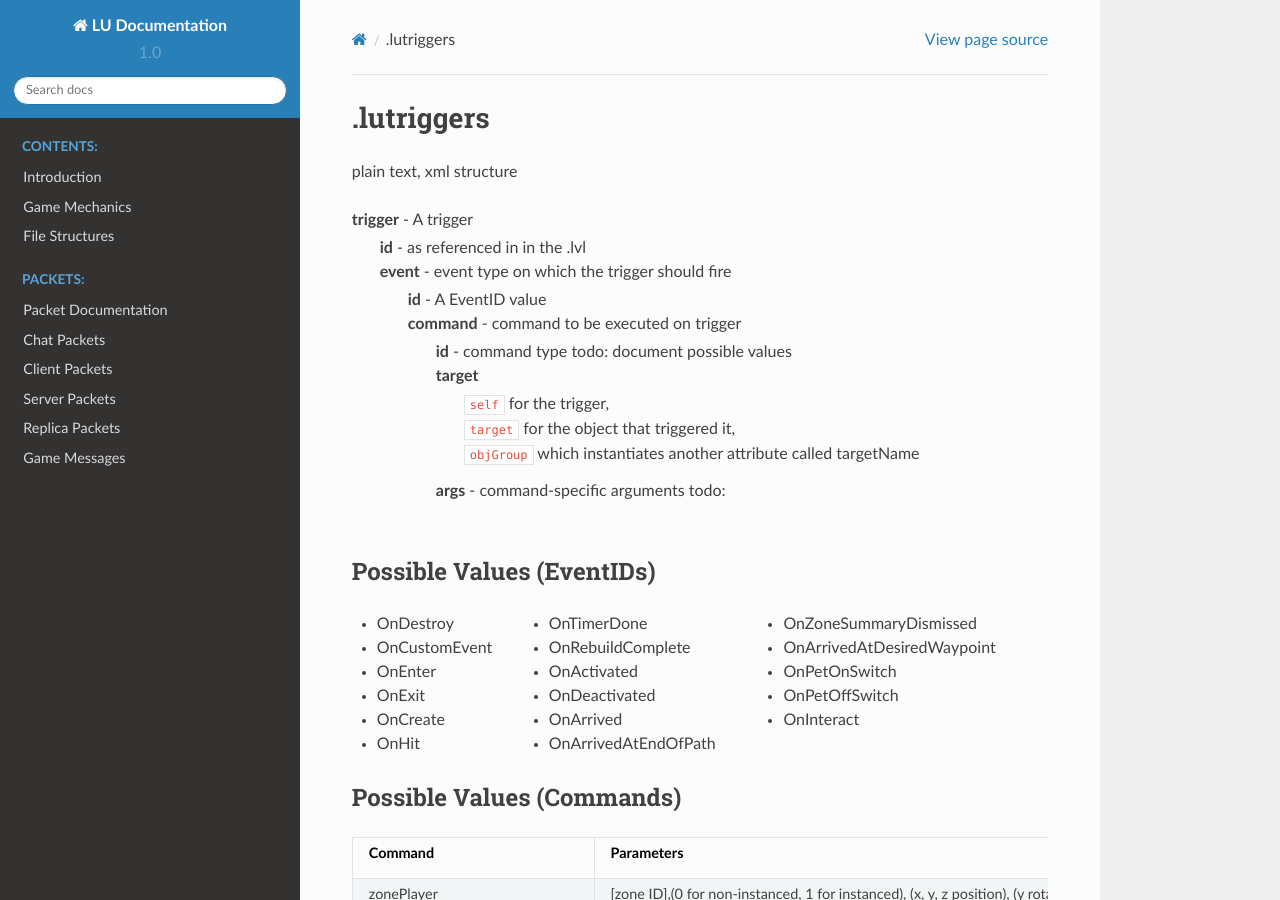
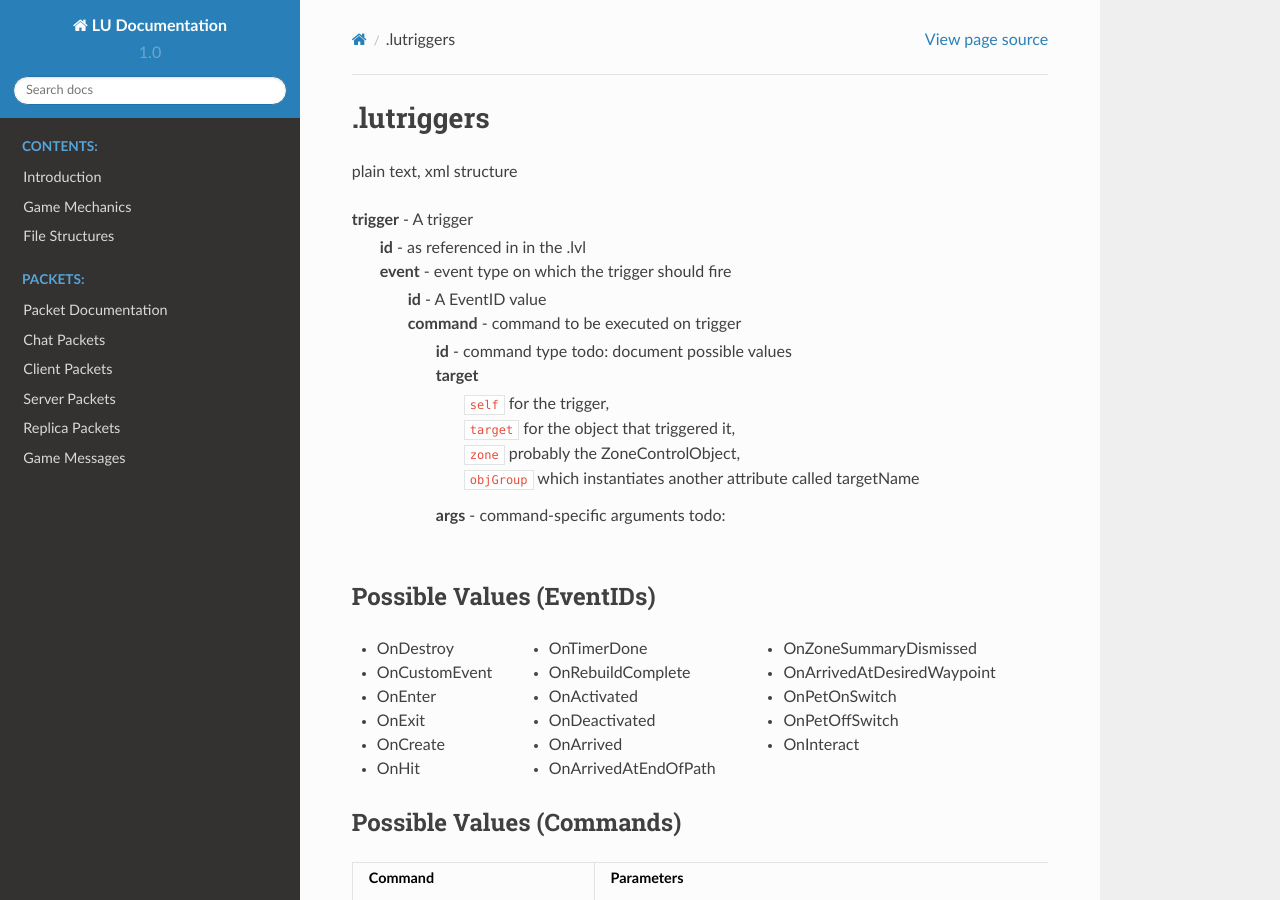
Before and after one commit to LUDevNet/Docs, a Sphinx documentation site: the page built from docs/file-structures/lutriggers.rst, in a window 1280 px wide and 900 px high. Built offline with Sphinx 7.4.7 and the Read the Docs theme 2.0.0, drawn with Linux system fonts in a browser that asks for light colours.

Commit message:
Update lutriggers.rst

```diff
--- a/docs/file-structures/lutriggers.rst
+++ b/docs/file-structures/lutriggers.rst
@@ -11,6 +11,7 @@ plain text, xml structure
 | 			**target**
 | 				``self`` for the trigger,
 |				``target`` for the object that triggered it,
+|				``zone`` probably the ZoneControlObject,
 |				``objGroup`` which instantiates another attribute called targetName
 | 			**args** - command-specific arguments todo:
 
```
